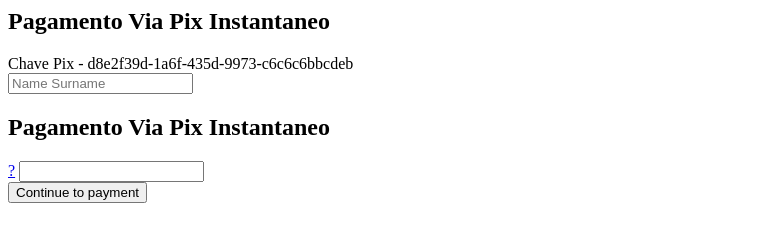
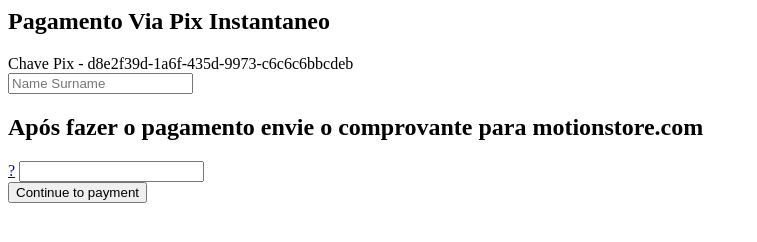
Before and after one commit to minezinxq/compra-mixxz, a plain HTML site: page index.html in a window 1280 px wide. Shown: the whole page, without its empty margins (0-757 px from the left). Drawn offline with Linux system fonts and the light colour scheme.

Commit message:
Update index.html

```diff
--- a/index.html
+++ b/index.html
@@ -14,7 +14,7 @@
                     <label for="name"></label>
                     <input type="text" id="name" class="" type="text" maxlength="20" placeholder="Name Surname">
                 <h1>
-                Pagamento Via Pix Instantaneo
+                Após fazer o pagamento envie o comprovante para motionstore.com
             </h1>
                     </div>
                     <div class="input-item csv">
```
